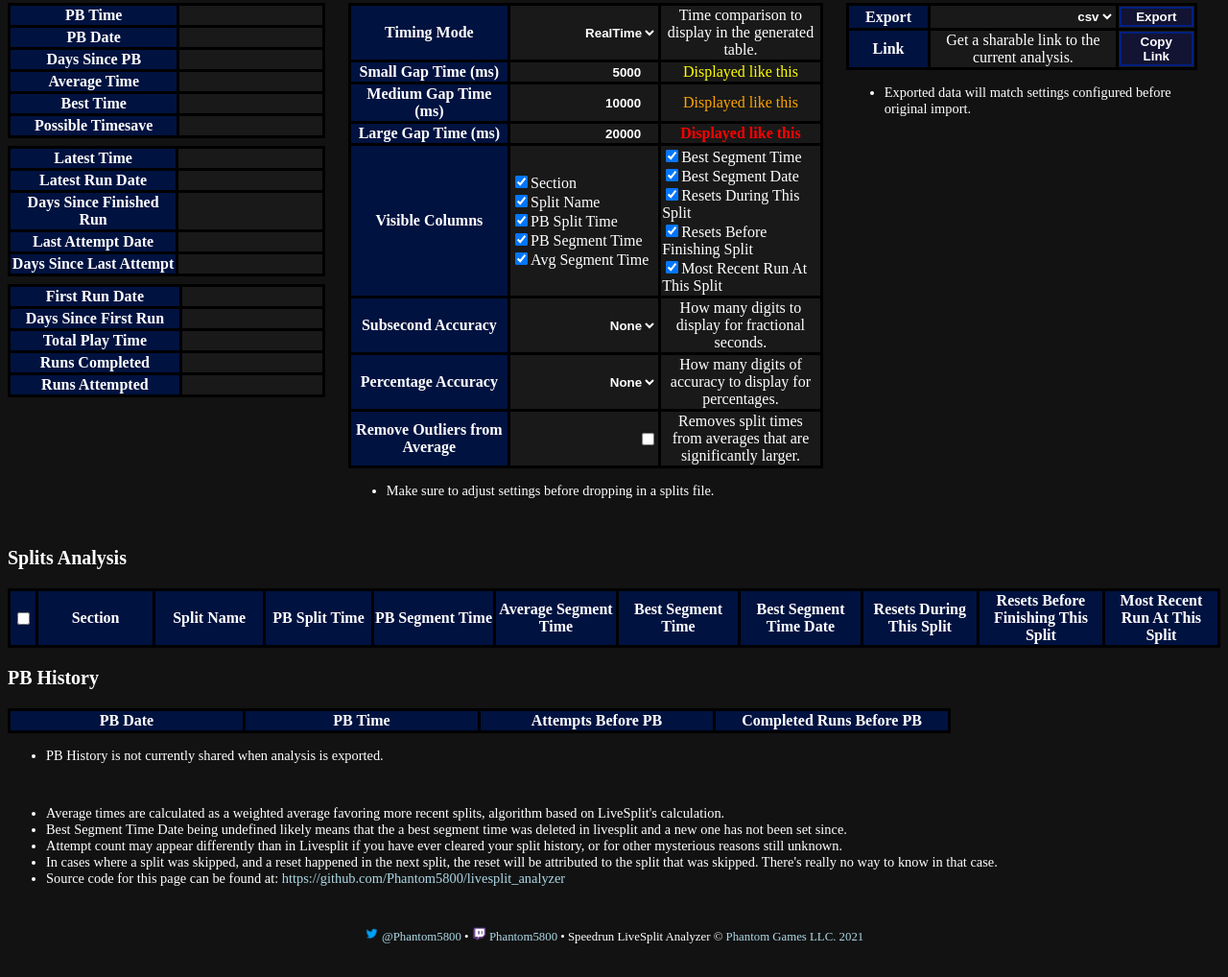
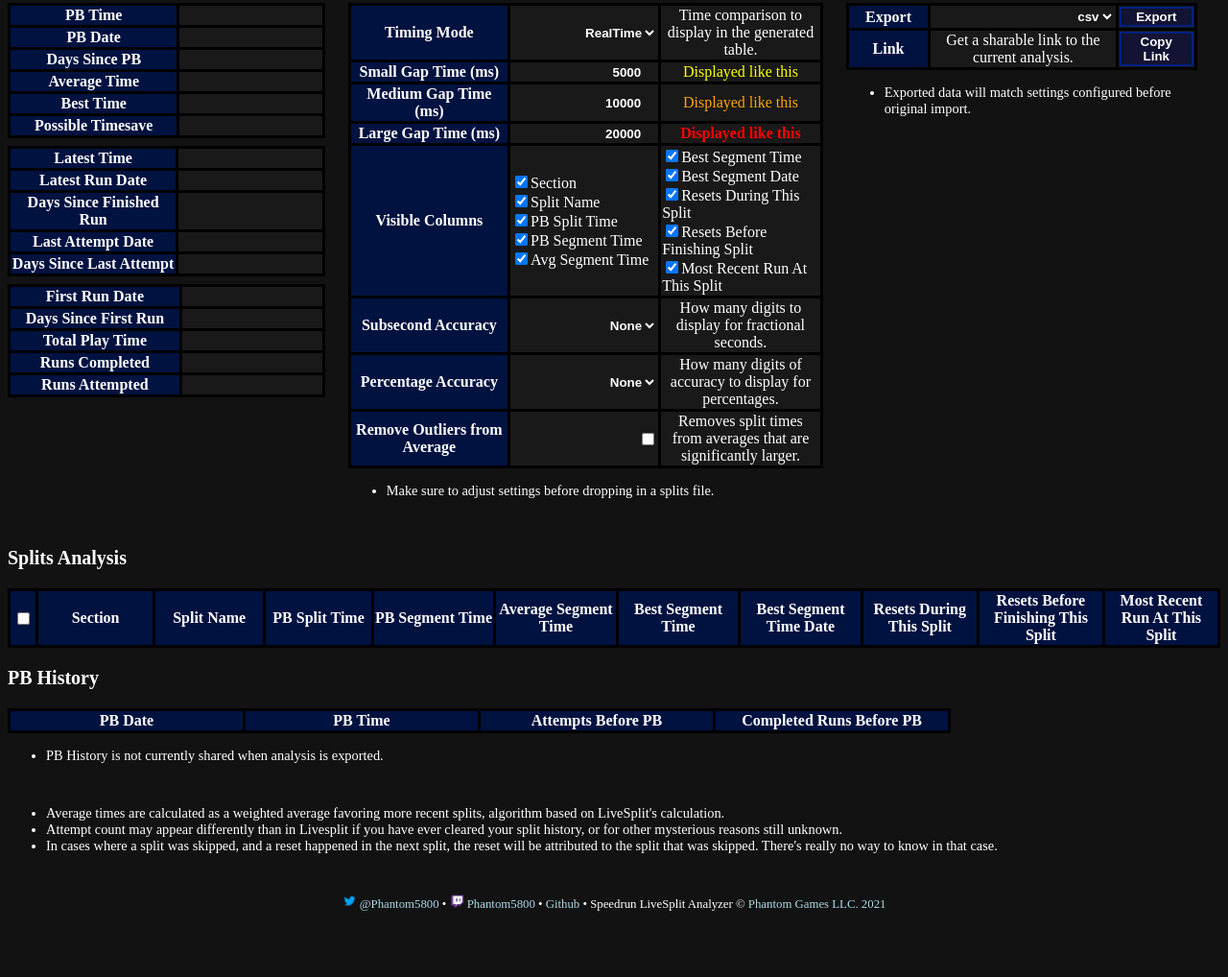
Before and after one commit to Phantom5800/livesplit_analyzer, a plain HTML site: page index.html in a window 1280 px wide. Shown: the part 164-1182 px from the top of the page at 96% size. After the commit the page ends 1148 px from the top, so only its background shows below. Drawn offline with nearby package versions, Linux system fonts and the light colour scheme; no server answers.

Commit message:
Update splits analyzer footers

```diff
--- a/index.html
+++ b/index.html
@@ -288,22 +288,17 @@
                         Average times are calculated as a weighted average favoring more recent splits, algorithm based on LiveSplit's calculation.
                     </li>
                     <li>
-                        Best Segment Time Date being undefined likely means that the a best segment time was deleted in livesplit and a new one has not been set since.
-                    </li>
-                    <li>
                         Attempt count may appear differently than in Livesplit if you have ever cleared your split history, or for other mysterious reasons still unknown.
                     </li>
                     <li>
                         In cases where a split was skipped, and a reset happened in the next split, the reset will be attributed to the split that was skipped. There's really no way to know in that case.
-                    </li>
-                    <li>
-                        Source code for this page can be found at: <a href="https://github.com/Phantom5800/livesplit_analyzer" target="_blank">https://github.com/Phantom5800/livesplit_analyzer</a>
                     </li>
                 </ul>
             </div>
             <footer style="padding-top: 1em; text-align: center;">
                 <a href="https://twitter.com/Phantom5800" target="_blank"><img width="15px" src="images/TwitterLogo.png"> @Phantom5800</a> &bull;
                 <a href="https://www.twitch.tv/phantom5800" target="_blank"><img width="15px" src="images/TwitchLogo.png"> Phantom5800</a> &bull;
+                <a href="https://github.com/Phantom5800/livesplit_analyzer" target="_blank">Github</a> &bull;
                 Speedrun LiveSplit Analyzer &copy; <a href="https://phantom-games.com/" target="_blank">Phantom Games LLC. 2021</a>
             </footer>
         </div>
```
